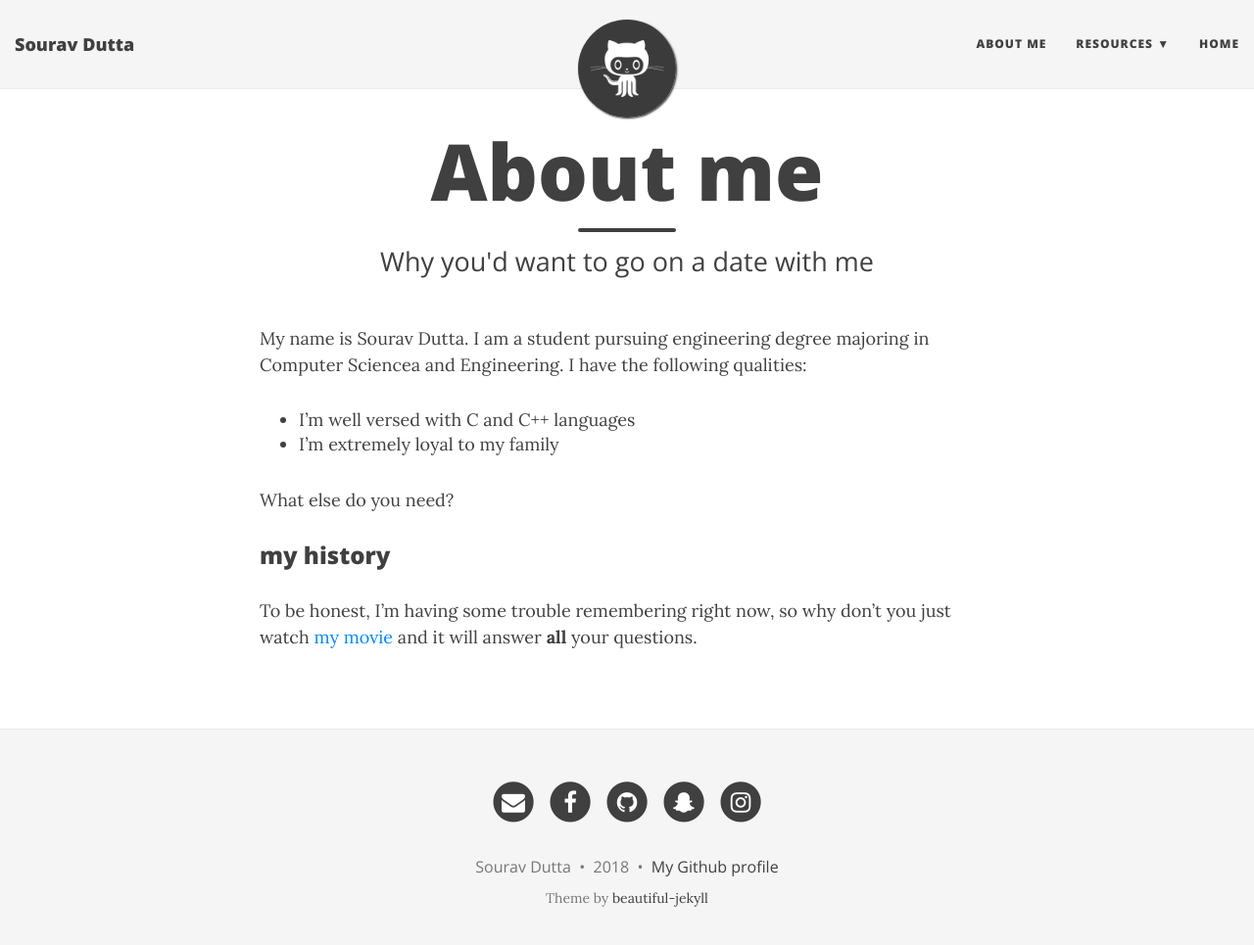
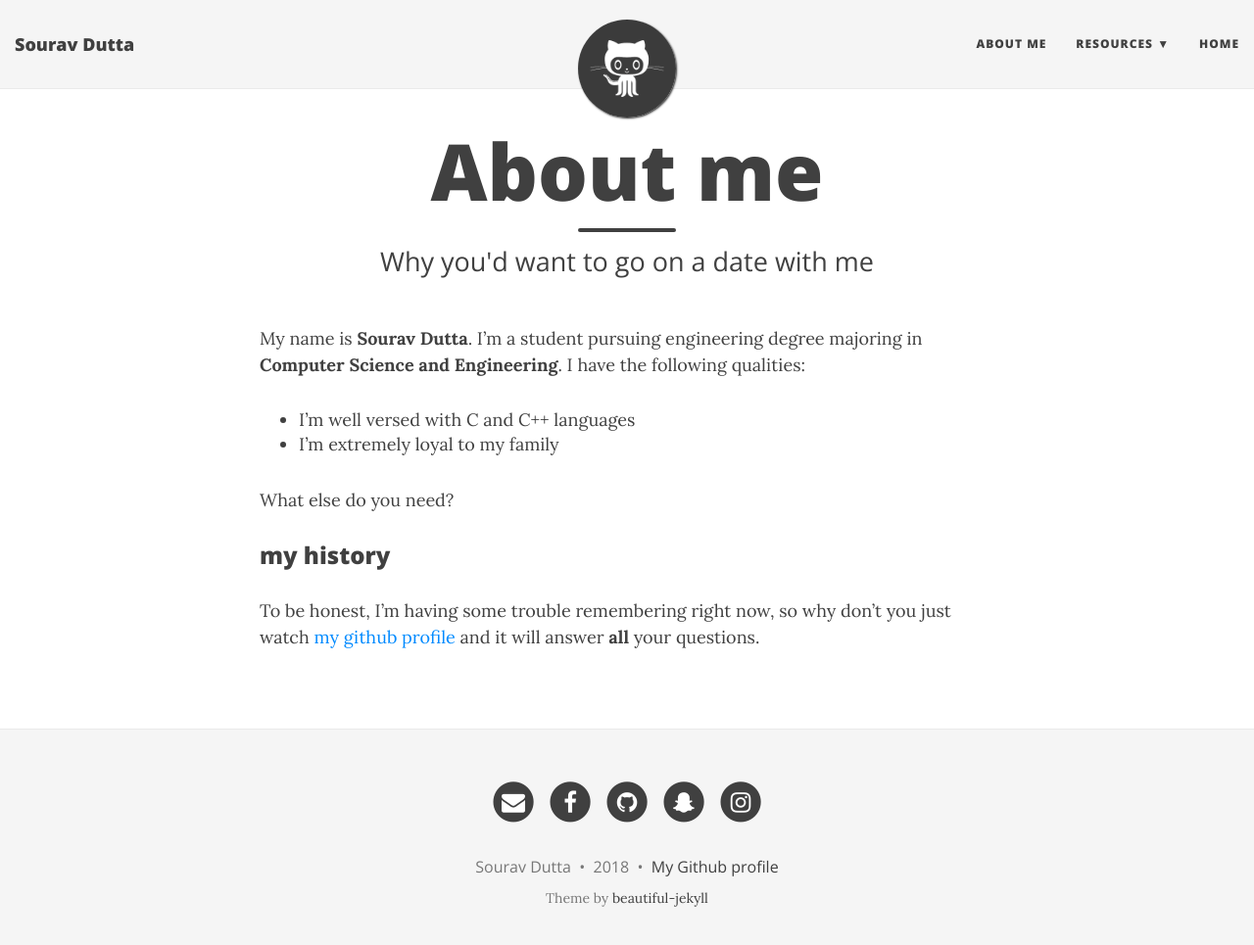
Before and after one commit to souravdutta1998/souravdutta1998.github.io, a Jekyll site: the page built from aboutme.md, in a window 1280 px wide and 978 px high. Shown: the top 965 px of the window at 98% size. Built offline with Jekyll 4.4.1, drawn with Linux system fonts in a browser that asks for light colours; nearby versions of some CDN libraries.

Commit message:
Update aboutme.md

```diff
--- a/aboutme.md
+++ b/aboutme.md
@@ -4,7 +4,7 @@ title: About me
 subtitle: Why you'd want to go on a date with me
 ---
 
-My name is Sourav Dutta. I am a student pursuing engineering degree majoring in Computer Sciencea and Engineering. I have the following qualities:
+My name is **Sourav Dutta**. I'm a student pursuing engineering degree majoring in **Computer Science and Engineering**. I have the following qualities:
 
 - I'm well versed with C and C++ languages
 - I'm extremely loyal to my family
@@ -13,4 +13,4 @@ What else do you need?
 
 ### my history
 
-To be honest, I'm having some trouble remembering right now, so why don't you just watch [my movie](http://en.wikipedia.org/wiki/The_Princess_Bride_%28film%29) and it will answer **all** your questions.
+To be honest, I'm having some trouble remembering right now, so why don't you just watch [my github profile](https://github.com/souravdutta1998) and it will answer **all** your questions.
```
